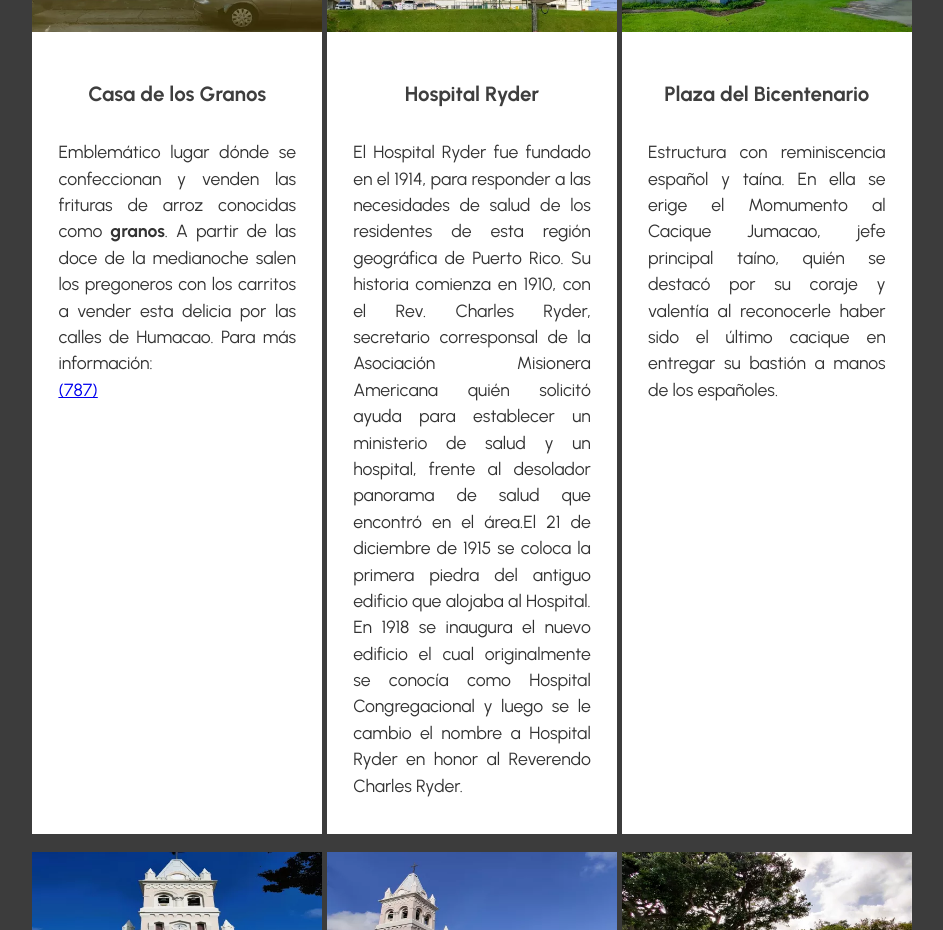
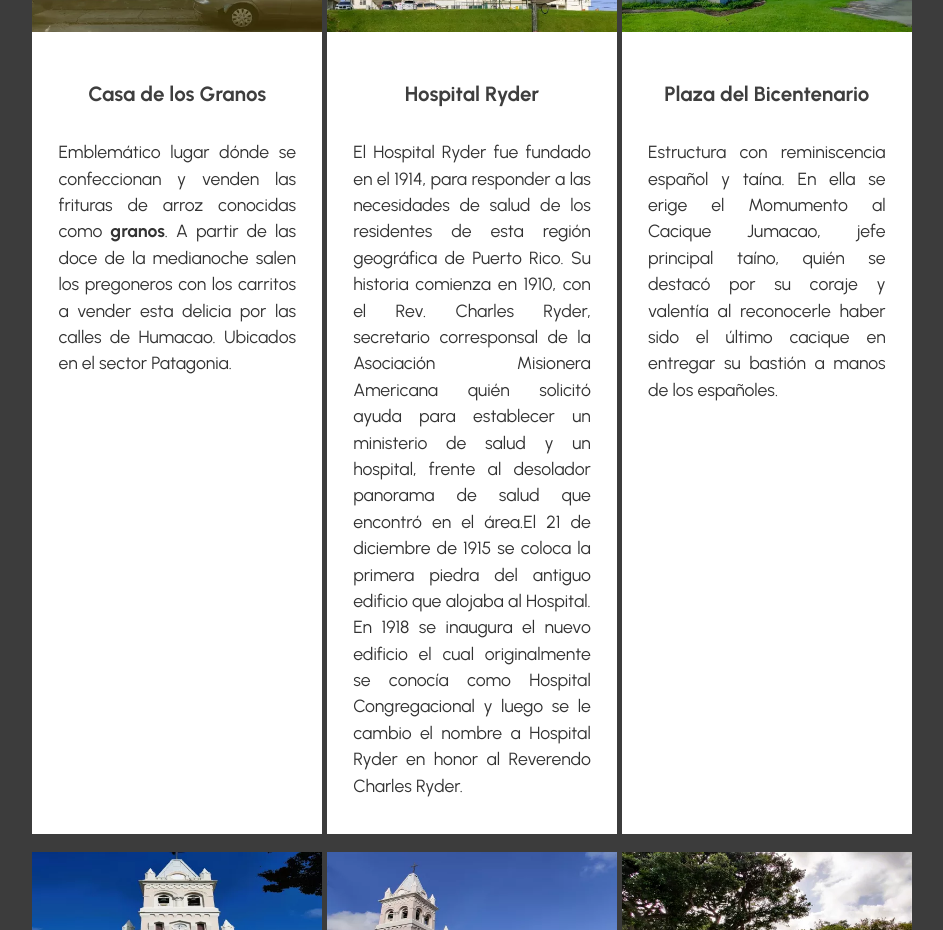
Before and after one commit to ldiazortiz/ldiazortiz.github.io, a plain HTML site: page index.html in a window 1280 px wide. Shown: the part 2540-3470 px from the top of the page, without its empty margins (168-1111 px from the left). Drawn offline with Linux system fonts and the light colour scheme.

Commit message:
Se corrigió información relacionada a los Granos

```diff
--- a/index.html
+++ b/index.html
@@ -340,9 +340,8 @@
                   Emblemático lugar dónde se confeccionan y venden las frituras
                   de arroz conocidas como <strong>granos</strong>. A partir de
                   las doce de la medianoche salen los pregoneros con los
-                  carritos a vender esta delicia por las calles de Humacao. Para
-                  más información:<br />
-                  <a href="tel:(787)">(787)</a>
+                  carritos a vender esta delicia por las calles de Humacao.
+                  Ubicados en el sector Patagonia.
                 </p>
               </div>
             </div>
```
